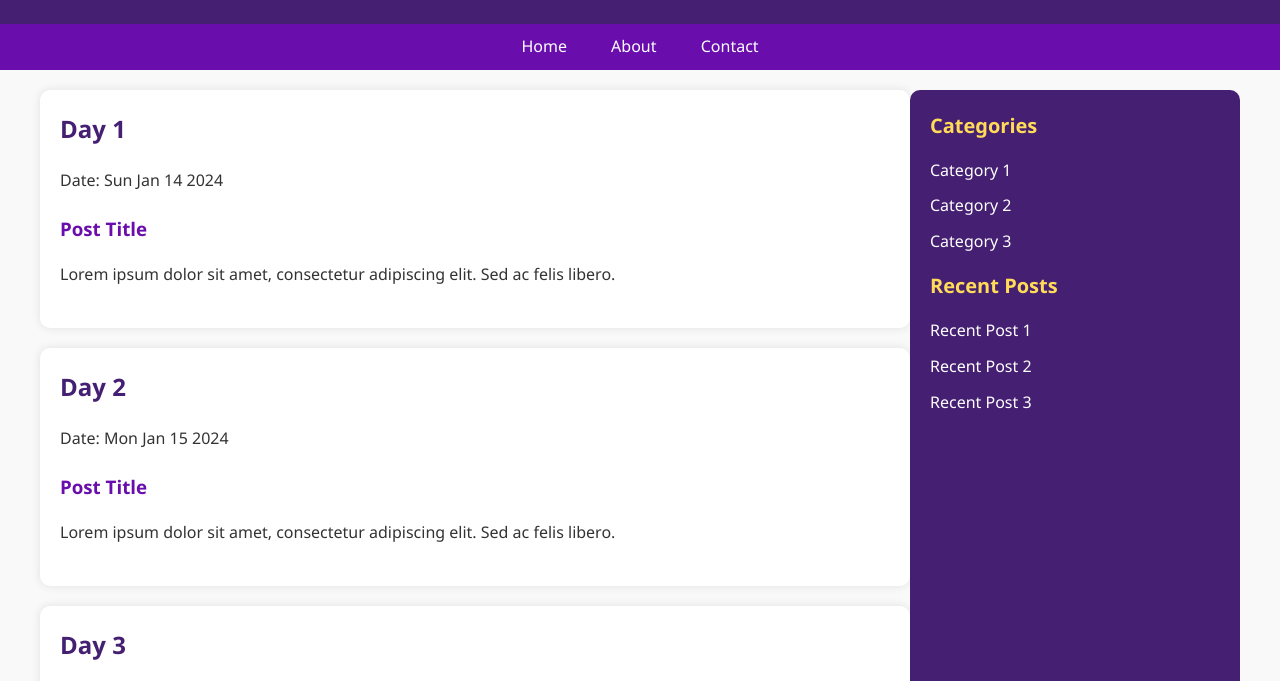
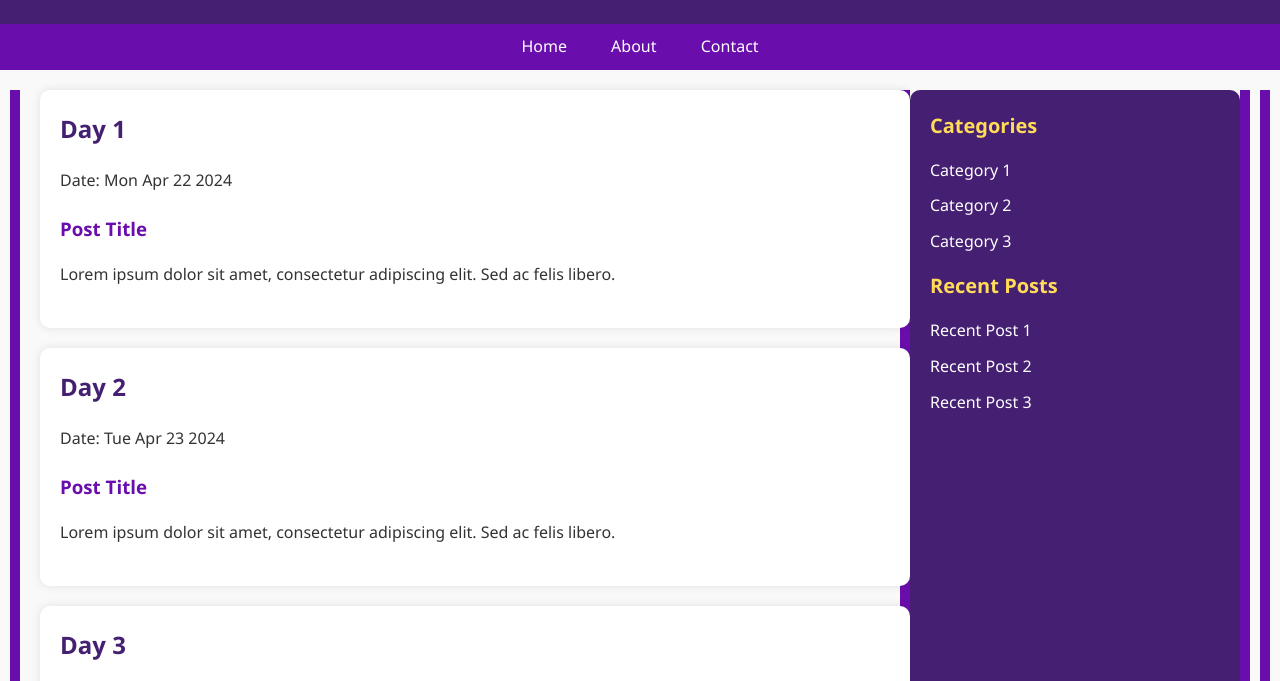
Before and after one commit to GreenMailBox/Portfolio, a plain HTML site: page test.html in a window 1280 px wide. Shown: the part 110-791 px from the top of the page. Drawn offline with Linux system fonts and the light colour scheme.

Commit message:
Update test.html

```diff
--- a/test.html
+++ b/test.html
@@ -13,6 +13,7 @@
             padding: 0;
             background-color: #f9f9f9; /* Light gray background */
             color: #333; /* Dark text color */
+            overflow-x: hidden; /* Hide horizontal scrollbar */
         }
         header {
             background-color: #451f72; /* Dark purple header background */
@@ -40,6 +41,7 @@
             max-width: 1200px;
             margin: 20px auto;
             padding: 0 20px;
+            position: relative; /* Position for border elements */
         }
         .main-content {
             flex: 3;
@@ -50,6 +52,27 @@
             padding: 20px;
             border-radius: 10px; /* Rounded corners */
             color: #fff; /* White text color */
+            position: relative; /* Position for border elements */
+        }
+        .sidebar:before,
+        .sidebar:after,
+        .container:before,
+        .container:after {
+            content: '';
+            position: absolute;
+            background-color: #6a0dad; /* Purple border color */
+            width: 10px;
+            top: 0;
+            bottom: 0;
+            z-index: -1; /* Behind other elements */
+        }
+        .sidebar:before,
+        .container:before {
+            left: -10px; /* Left border */
+        }
+        .sidebar:after,
+        .container:after {
+            right: -10px; /* Right border */
         }
         .sidebar h3 {
             color: #ffdb58; /* Yellow heading color */
@@ -162,17 +185,18 @@
 
         document.addEventListener("DOMContentLoaded", function() {
             var dailyPosts = document.querySelector(".daily-posts");
+            var today = new Date();
 
-            // Generate posts for 100 days
-            for (var i = 1; i <= 100; i++) {
+            // Generate posts for 100 days from today
+            for (var i = 0; i < 100; i++) {
                 var article = document.createElement("article");
-                var date = new Date(); // You can adjust the date accordingly
-                date.setDate(date.getDate() - (100 - i)); // Set date for each day
+                var date = new Date(today);
+                date.setDate(date.getDate() + i); // Set date for each day
 
                 article.innerHTML = `
-                    <h2>Day ${i}</h2>
+                    <h2>Day ${i + 1}</h2>
                     <p>Date: ${date.toDateString()}</p>
-                    <h3><a href="post${i}.html">Post Title</a></h3>
+                    <h3><a href="post${i + 1}.html">Post Title</a></h3>
                     <p>Lorem ipsum dolor sit amet, consectetur adipiscing elit. Sed ac felis libero.</p>
                 `;
                 dailyPosts.appendChild(article);
```
